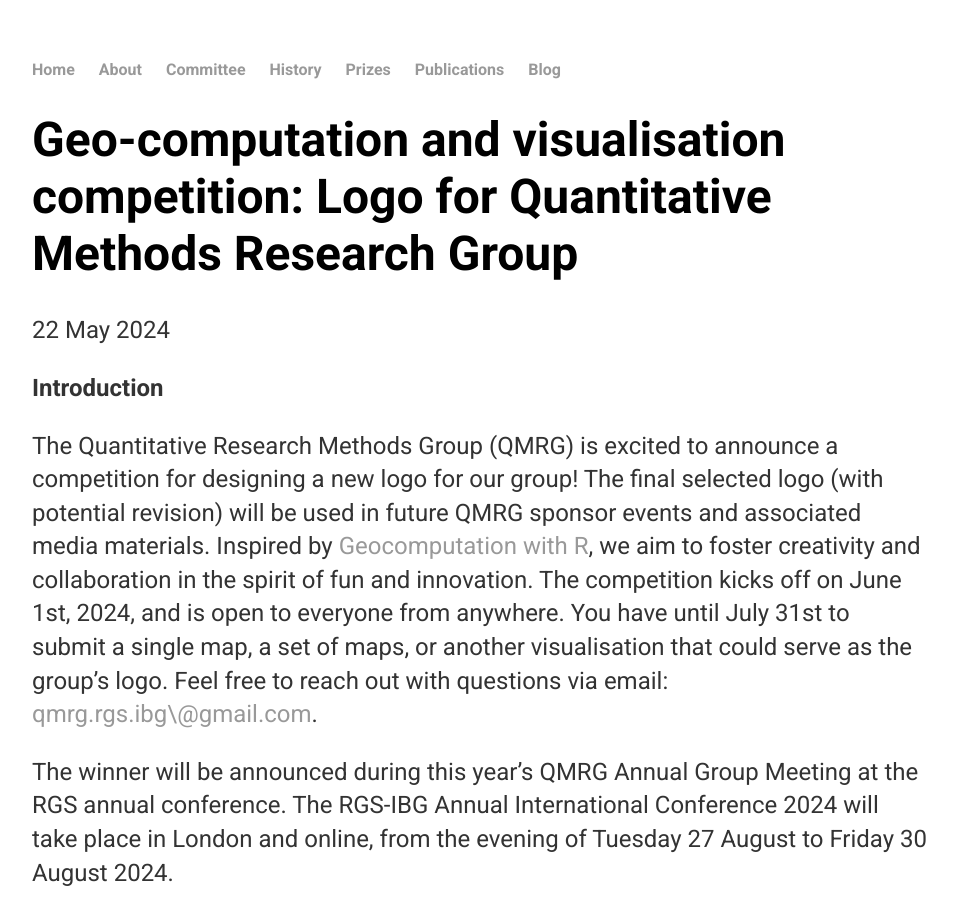
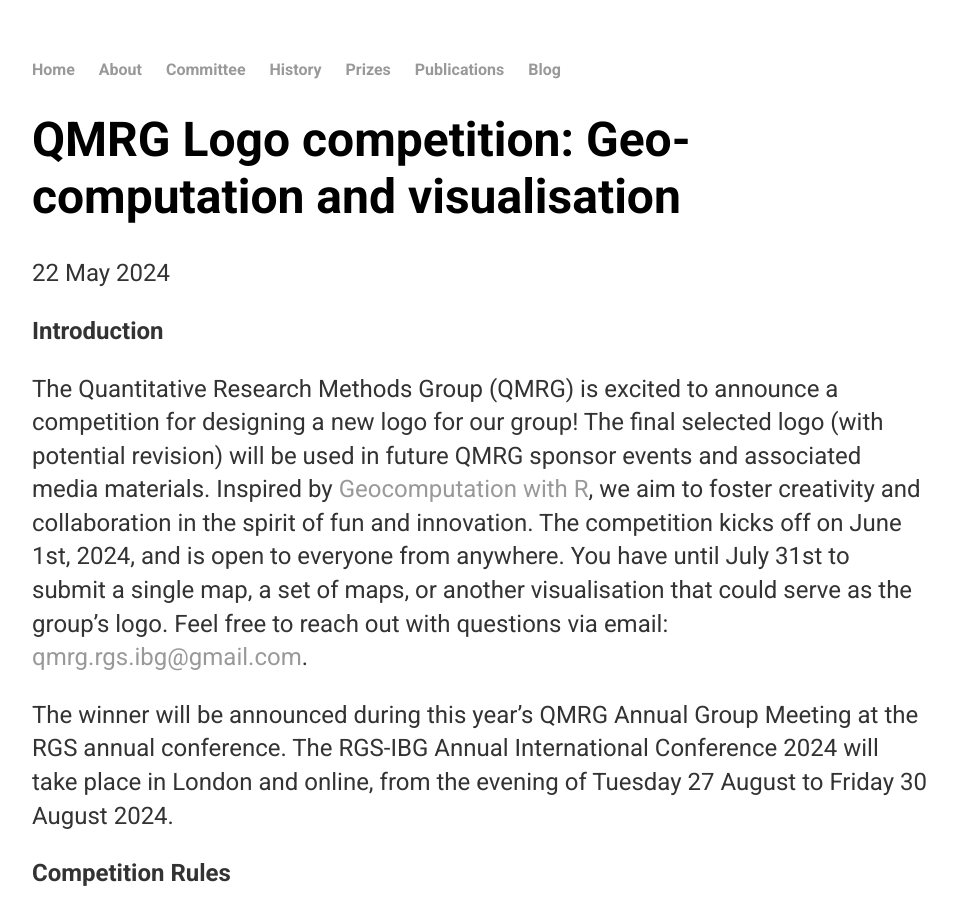
Before and after one commit to qmrg/qmrg.github.io, a Jekyll site: the page built from _posts/2024-05-22-logo-competition.md, in a window 1280 px wide and 900 px high. Shown: the whole window, without its empty margins (160-1117 px from the left). Built offline with Jekyll 4.4.1, drawn with Linux system fonts in a browser that asks for light colours; some of the changed text lies outside the part shown.

Commit message:
update logo competition

```diff
--- a/_posts/2024-05-22-logo-competition.md
+++ b/_posts/2024-05-22-logo-competition.md
@@ -1,6 +1,6 @@
 ---
 layout: post
-title: "Geo-computation and visualisation competition: Logo for Quantitative Methods Research Group"
+title: "QMRG Logo competition: Geo-computation and visualisation"
 date: 2024-05-22
 editor_options:
   markdown:
@@ -19,7 +19,7 @@ The competition kicks off on June 1st, 2024, and is open to everyone
 from anywhere. You have until July 31st to submit a single map, a set of
 maps, or another visualisation that could serve as the group's logo.
 Feel free to reach out with questions via email:
-[qmrg.rgs.ibg\@gmail.com](qmrg.rgs.ibg@gmail.com).
+[qmrg.rgs.ibg@gmail.com](qmrg.rgs.ibg@gmail.com).
 
 The winner will be announced during this year’s QMRG Annual Group
 Meeting at the RGS annual conference. The RGS-IBG Annual International
@@ -57,10 +57,11 @@ are some AI-generated images as food for thought. *Please note that
 AI-generated images will not be accepted as submissions for this
 competition*.
 
-![](/images/ai_logo.png){width="300"}
+<img src="/images/ai_logo.jpg" alt="Matthew Lam" width="200"/>
+
 
 **How to Enter** Submit your idea via email to
-[qmrg.rgs.ibg\@gmail.com](qmrg.rgs.ibg@gmail.com).
+[qmrg.rgs.ibg@gmail.com](qmrg.rgs.ibg@gmail.com).
 
 **Prizes**
 
```
